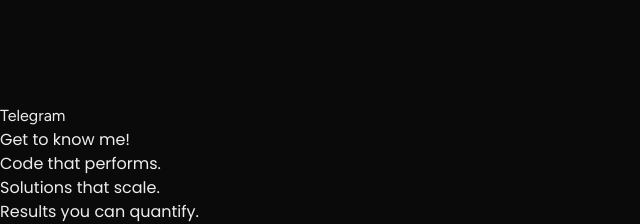
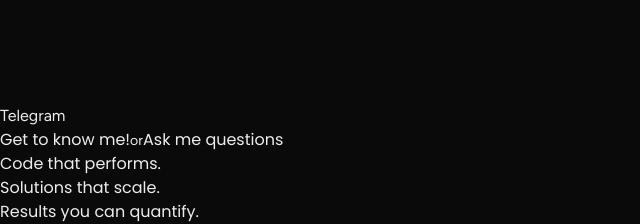
Before and after one commit to nomenklatur/dimaseka.dev, a Next.js app: page / in a window 1280 px wide. Shown: the part 3880-4104 px from the top of the page, without its empty margins (0-640 px from the left). Built offline with nearby package versions, Linux system fonts and the light colour scheme.

Commit message:
feat: link to ask

```diff
--- a/src/app/components/landing_page/Hero.tsx
+++ b/src/app/components/landing_page/Hero.tsx
@@ -43,8 +43,10 @@ export default function Hero() {
                         Telegram
                     </a>
                 </div>
-                <div className="mt-6 md:mt-8">
+                <div className="mt-6 md:mt-8 flex flex-col md:flex-row gap-2 items-center">
                     <a href="#Experience" className="bg-gray-800 cursor-pointer text-white px-3 py-1 md:px-2 md:py-1 lg:px-4 lg:py-2 rounded-md text-sm shadow-lg">Get to know me!</a>
+                    <small className="text-gray-500">or</small>
+                    <a href="https://ask.dimaseka.my.id" target="_blank" className="cursor-pointer text-gray-800 px-3 py-1 md:px-2 md:py-1 lg:px-4 lg:py-2 rounded-md text-sm shadow-lg border border-gray-800">Ask me questions</a>
                 </div>
             </div>
         </>
```
